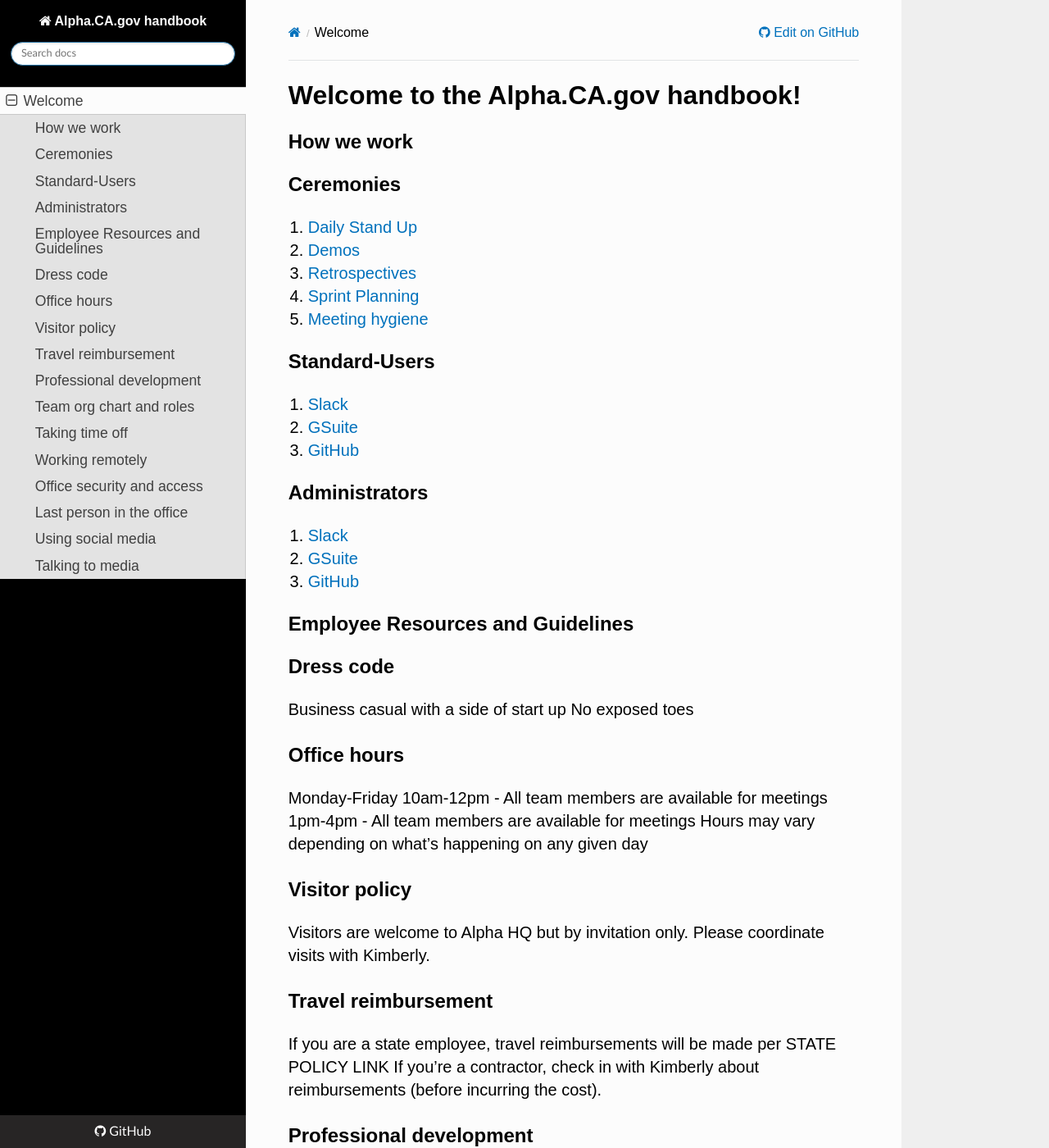
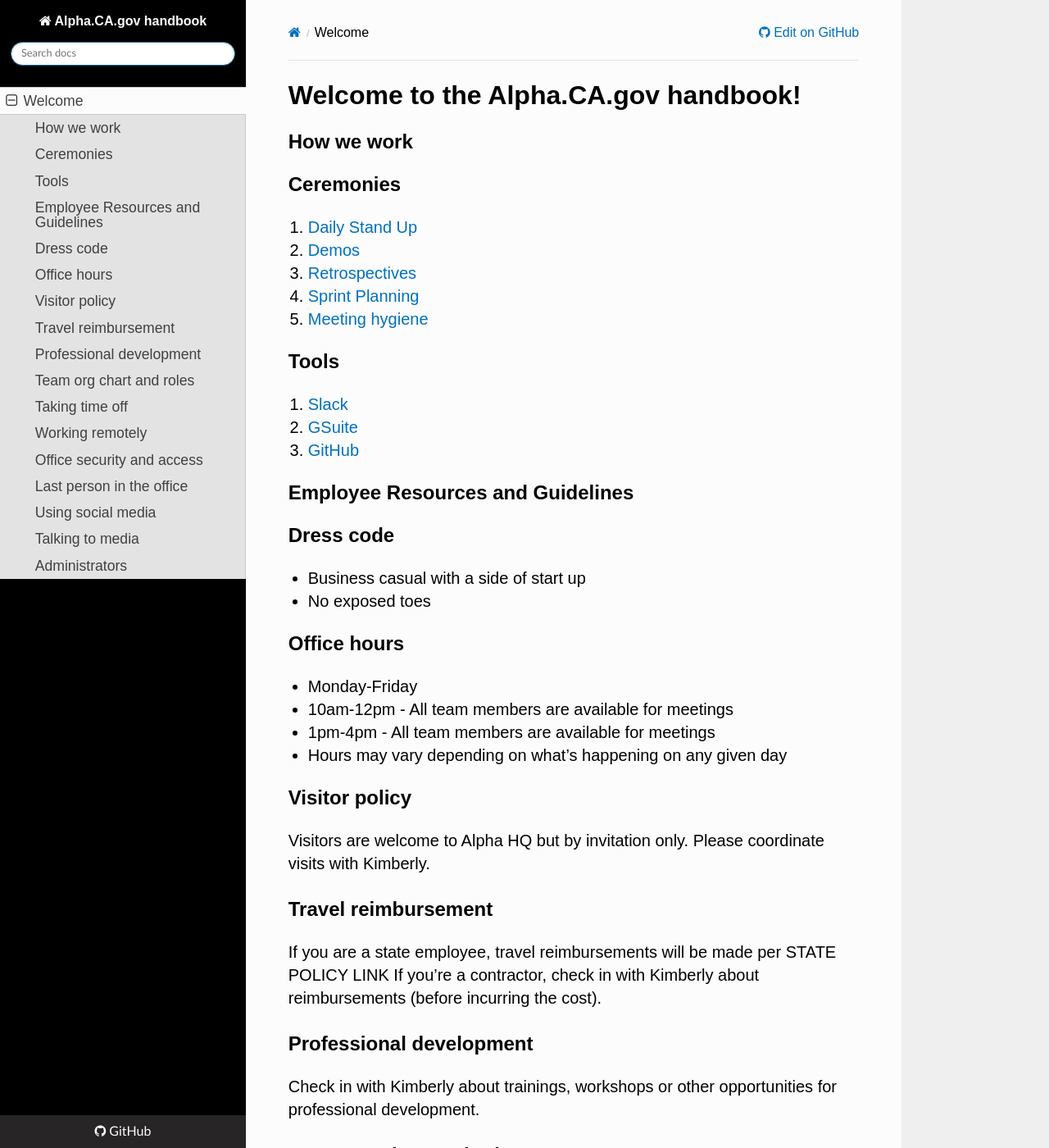
Before and after one commit to cagov/handbook-cadotgov, an MkDocs documentation site: the page built from docs/README.md, in a window 1280 px wide and 1400 px high. Shown: the whole window at 82% size. Built offline with MkDocs 1.6.1, drawn with Linux system fonts in a browser that asks for light colours; nearby versions of some CDN libraries; old or Windows-style settings are respelled for this version of MkDocs; some of the changed text lies outside the part shown.

Commit message:
Update README.md

```diff
--- a/docs/README.md
+++ b/docs/README.md
@@ -9,27 +9,22 @@
   5. [Sprint Planning](Planning.md)
   6. [Meeting hygiene](Meetinghygiene.md)
 
-## Standard-Users
+## Tools
   1. [Slack](SLACK-USERS.md)
   2. [GSuite](GSuite-USERS.md)
   3. [GitHub](GitHub-USERS.md)
 
-## Administrators
-  1. [Slack](SLACK-Admin.md)
-  2. [GSuite](GSuite-Admin.md)
-  3. [GitHub](GitHub-Admin.md)
-
 ## Employee Resources and Guidelines
 
 ## Dress code
-Business casual with a side of start up
-No exposed toes
+* Business casual with a side of start up
+* No exposed toes
 
 ## Office hours
-Monday-Friday
-10am-12pm - All team members are available for meetings
-1pm-4pm - All team members are available for meetings
-Hours may vary depending on what’s happening on any given day
+* Monday-Friday
+* 10am-12pm - All team members are available for meetings
+* 1pm-4pm - All team members are available for meetings
+* Hours may vary depending on what’s happening on any given day
 
 ## Visitor policy
 Visitors are welcome to Alpha HQ but by invitation only. Please coordinate visits with Kimberly.
```
Also changed, not shown: other parts of docs/README.md (+5 -0 lines).
